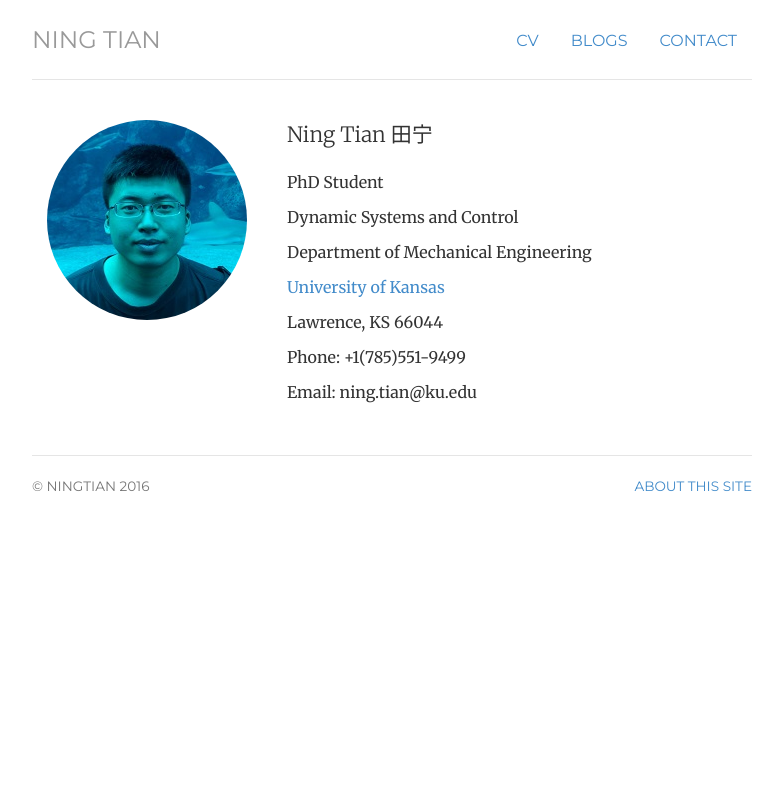
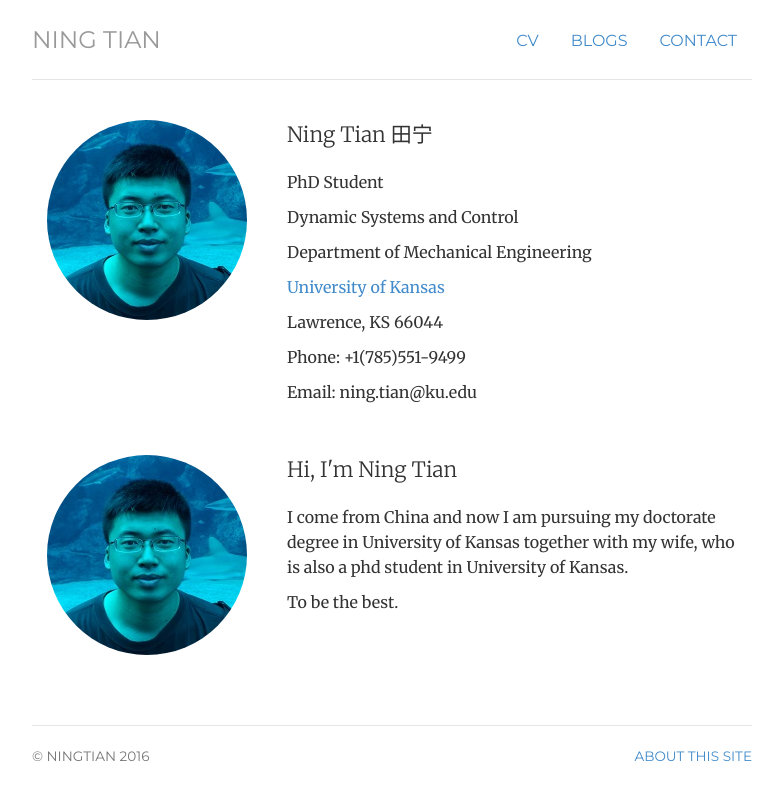
Before and after one commit to ningtian/ningtian.github.io, a Jekyll site: the page built from index.html, in a window 1280 px wide. Shown: the top 800 px of the page, without its empty margins (248-1030 px from the left). Built offline with Jekyll 4.4.1, drawn with Linux system fonts in a browser that asks for light colours.

Commit message:
Update index.html

```diff
--- a/index.html
+++ b/index.html
@@ -22,4 +22,16 @@ description: Ning Tian is a phd student living and working in University fo Kans
 	<p>Email: ning.tian@ku.edu</p>
 	</div>
 </div>
+
+<div class="row marketing">
+	<div class="col-sm-4">
+	<img  class="img-circle avatar" alt="Ning Tian" src="img/ning-200px-new.jpg">
+	</div>
+	<div itemscope itemtype="http://data-vocabulary.org/Person" class="col-sm-8">
+	<p class="lead">Hi, I'm <span itemprop="name">Ning Tian</span></p>
+	<p>I come from China and now I am pursuing my doctorate degree in University of Kansas together with my wife, who is also a phd student in University of Kansas.</p>
+
+	<p>To be the best.</p>
+	</div>
+</div>
 <!-- </div> -->
```
